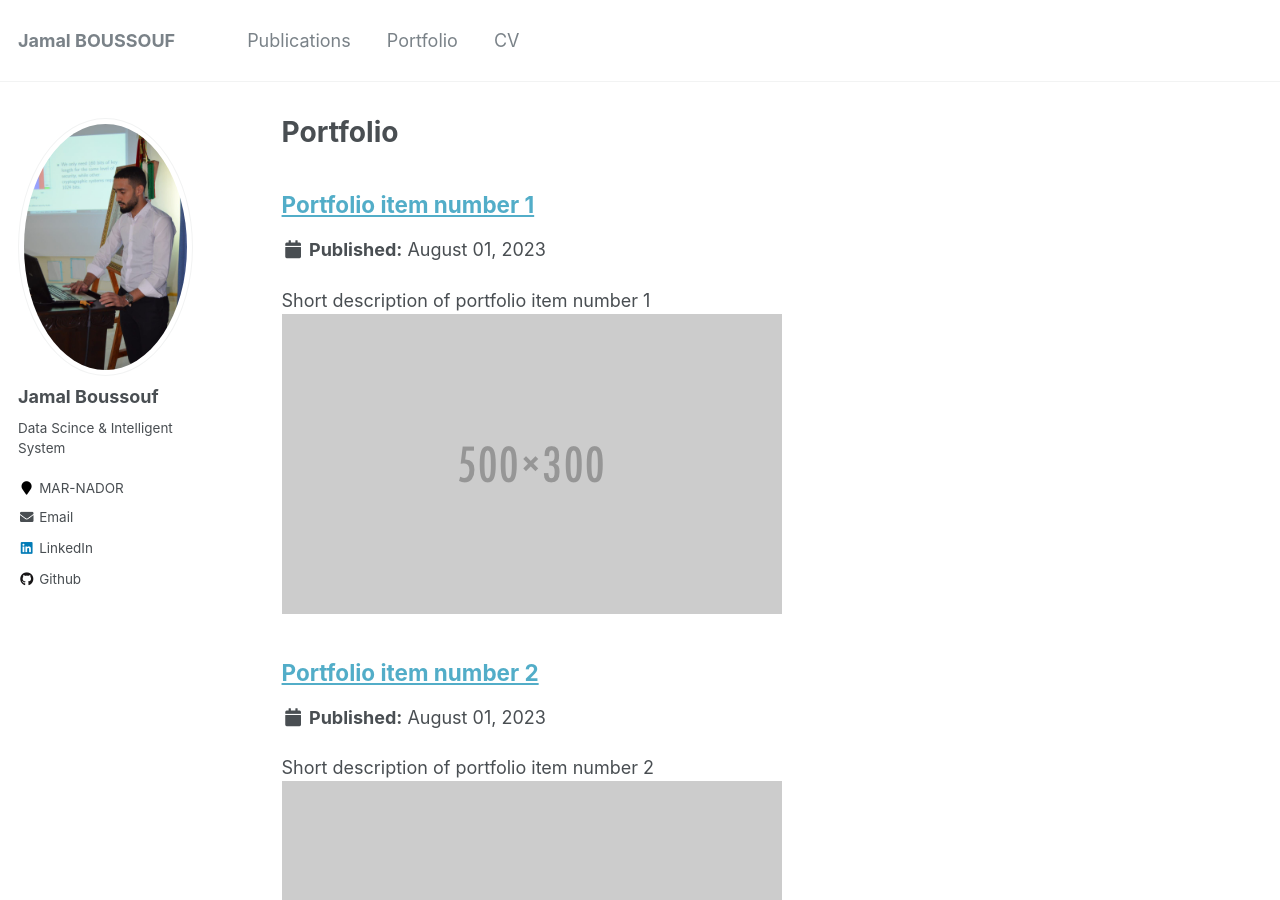
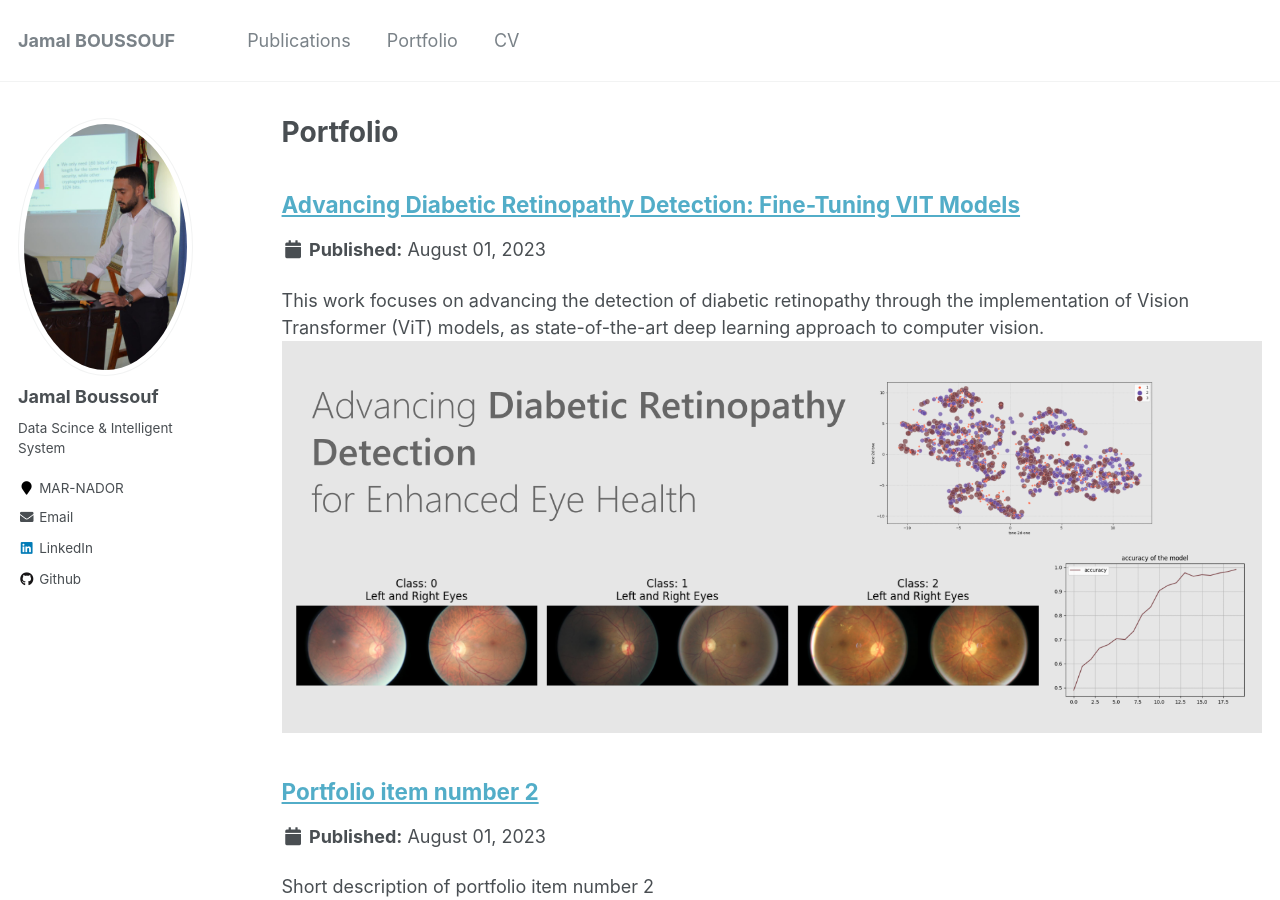
Before and after one commit to jboussouf/jboussouf.github.io, a Jekyll site: the page built from _pages/portfolio.html, in a window 1280 px wide and 900 px high. Built offline with Jekyll 4.4.1, drawn with Linux system fonts in a browser that asks for light colours.

Commit message:
Retinopathy

```diff
--- a/_portfolio/portfolio-1.md
+++ b/_portfolio/portfolio-1.md
@@ -1,6 +1,6 @@
 ---
-title: "Portfolio item number 1"
-excerpt: "Short description of portfolio item number 1<br/><img src='/images/500x300.png'>"
+title: "Advancing Diabetic Retinopathy Detection: Fine-Tuning VIT Models"
+excerpt: "This work focuses on advancing the detection of diabetic retinopathy through the implementation of Vision Transformer (ViT) models, as state-of-the-art deep learning approach to computer vision.<br/><img src='/images/Retinopathy.png'>"
 collection: portfolio
 ---
 
```
Also changed, not shown: images/Retinopathy.png (added).
